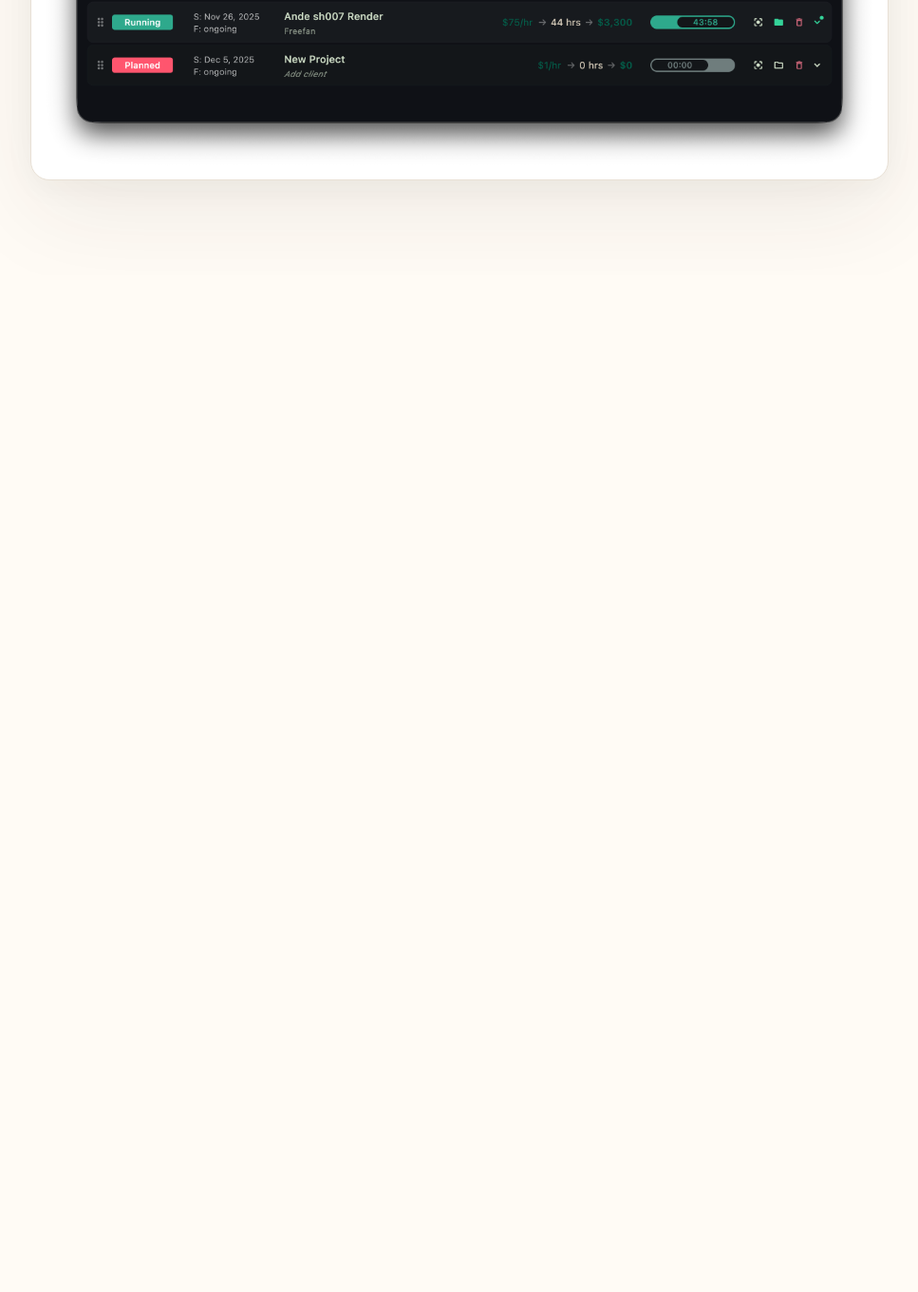
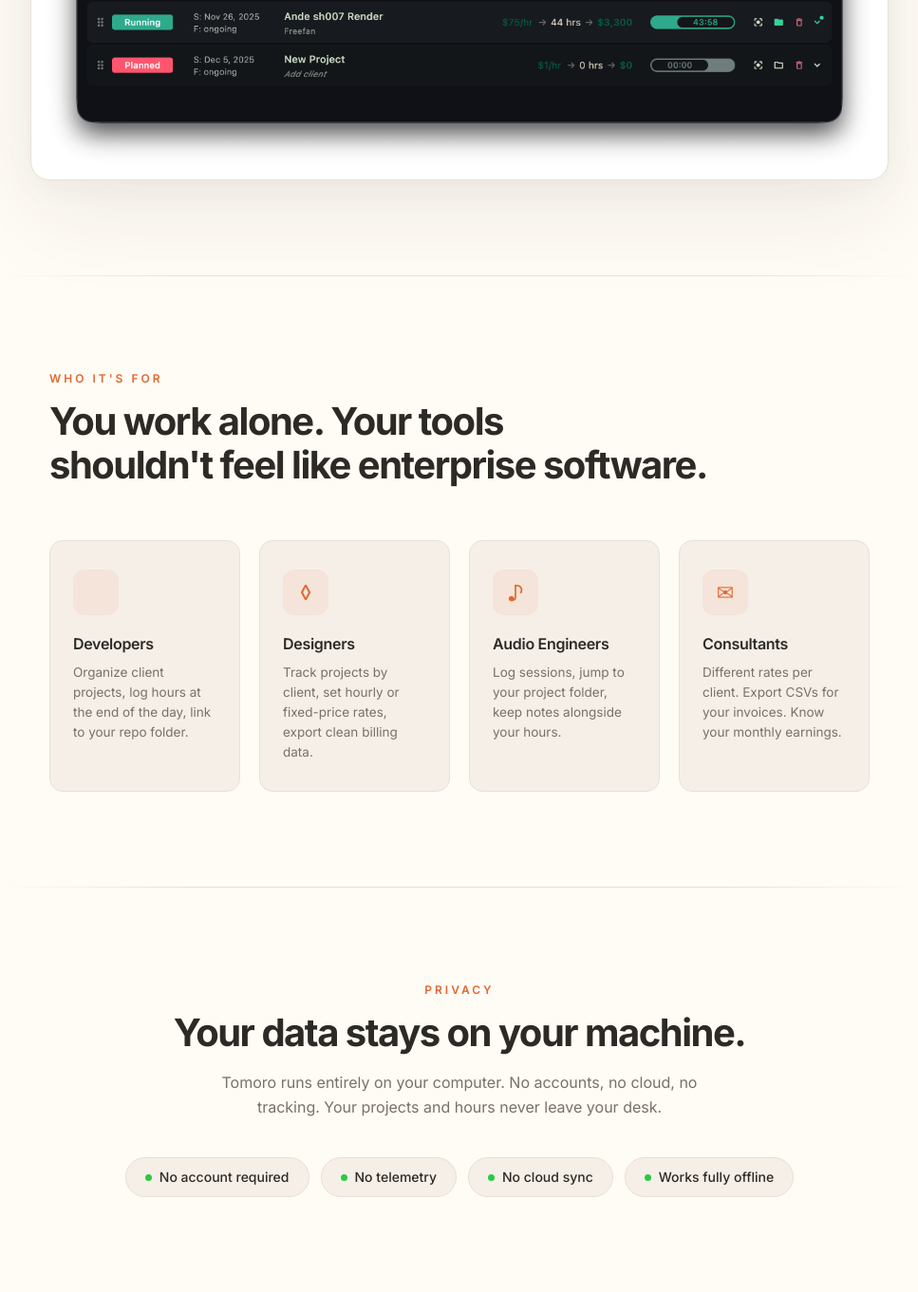
Before and after one commit to rkanevsky/tomoro-landing, an Astro site: page / in a window 1280 px wide. Shown: the part 947-2308 px from the top of the page at 95% size, without its empty margins (156-1123 px from the left). Before the commit the page ends 1237 px from the top, so only its background shows below. Built offline with nearby package versions, Linux system fonts and the light colour scheme; Astro itself is replaced by a stand-in of ours.

Commit message:
feat: add Who It's For and Privacy sections

```diff
--- /dev/null
+++ b/src/components/Privacy.astro
@@ -0,0 +1,13 @@
+<section class="px-6 lg:px-12 py-[100px] max-w-[960px] mx-auto text-center">
+  <div class="text-xs uppercase tracking-[3px] text-[var(--accent)] font-semibold mb-3.5">Privacy</div>
+  <h2 class="text-[32px] lg:text-[40px] font-bold tracking-[-1.5px] mb-4 leading-[1.15] text-[var(--text)]">Your data stays on your machine.</h2>
+  <p class="text-base text-[var(--text-secondary)] leading-relaxed max-w-[520px] mx-auto mb-10">Tomoro runs entirely on your computer. No accounts, no cloud, no tracking. Your projects and hours never leave your desk.</p>
+
+  <div class="flex flex-wrap justify-center gap-3">
+    {['No account required', 'No telemetry', 'No cloud sync', 'Works fully offline'].map(pill => (
+      <div class="flex items-center gap-2 px-5 py-2.5 bg-[var(--bg-card)] border border-[var(--border)] rounded-full text-sm text-[var(--text)] font-medium transition-all duration-200 hover:border-[var(--text-muted)]">
+        <div class="w-[7px] h-[7px] rounded-full bg-[#2aca44] shrink-0"></div> {pill}
+      </div>
+    ))}
+  </div>
+</section>
--- /dev/null
+++ b/src/components/WhoItsFor.astro
@@ -0,0 +1,20 @@
+<section class="px-6 lg:px-12 py-[100px] max-w-[960px] mx-auto">
+  <div class="text-xs uppercase tracking-[3px] text-[var(--accent)] font-semibold mb-3.5">Who it's for</div>
+  <h2 class="text-[32px] lg:text-[40px] font-bold tracking-[-1.5px] mb-14 leading-[1.15] text-[var(--text)]">You work alone. Your tools<br>shouldn't feel like enterprise software.</h2>
+
+  <div class="grid grid-cols-1 sm:grid-cols-2 lg:grid-cols-4 gap-5">
+    {[
+      { icon: '</>', title: 'Developers', desc: 'Organize client projects, log hours at the end of the day, link to your repo folder.' },
+      { icon: '◊', title: 'Designers', desc: 'Track projects by client, set hourly or fixed-price rates, export clean billing data.' },
+      { icon: '♪', title: 'Audio Engineers', desc: 'Log sessions, jump to your project folder, keep notes alongside your hours.' },
+      { icon: '✉', title: 'Consultants', desc: 'Different rates per client. Export CSVs for your invoices. Know your monthly earnings.' },
+    ].map(p => (
+      <div class="group relative bg-[var(--bg-card)] rounded-[14px] p-[30px_24px] border border-[var(--border)] transition-all duration-300 overflow-hidden hover:-translate-y-1 hover:shadow-[0_12px_32px_rgba(45,42,38,0.06)] dark:hover:shadow-[0_12px_32px_rgba(0,0,0,0.2)] hover:border-[color-mix(in_srgb,var(--accent)_30%,transparent)]">
+        <div class="absolute top-0 left-0 right-0 h-[3px] bg-[var(--accent)] opacity-0 group-hover:opacity-100 transition-opacity duration-300"></div>
+        <div class="w-12 h-12 rounded-xl bg-[var(--accent-soft)] flex items-center justify-center text-[22px] mb-[18px] text-[var(--accent)]" set:html={p.icon}></div>
+        <h3 class="text-base font-semibold mb-2 tracking-[-0.3px]">{p.title}</h3>
+        <p class="text-[13.5px] text-[var(--text-secondary)] leading-[1.55]">{p.desc}</p>
+      </div>
+    ))}
+  </div>
+</section>
--- a/src/pages/index.astro
+++ b/src/pages/index.astro
@@ -3,6 +3,9 @@ import Layout from '../layouts/Layout.astro';
 import Header from '../components/Header.astro';
 import Hero from '../components/Hero.astro';
 import Screenshot from '../components/Screenshot.astro';
+import Divider from '../components/Divider.astro';
+import WhoItsFor from '../components/WhoItsFor.astro';
+import Privacy from '../components/Privacy.astro';
 ---
 
 <Layout
@@ -12,4 +15,8 @@ import Screenshot from '../components/Screenshot.astro';
   <Header />
   <Hero />
   <Screenshot />
+  <Divider />
+  <WhoItsFor />
+  <Divider />
+  <Privacy />
 </Layout>
```
